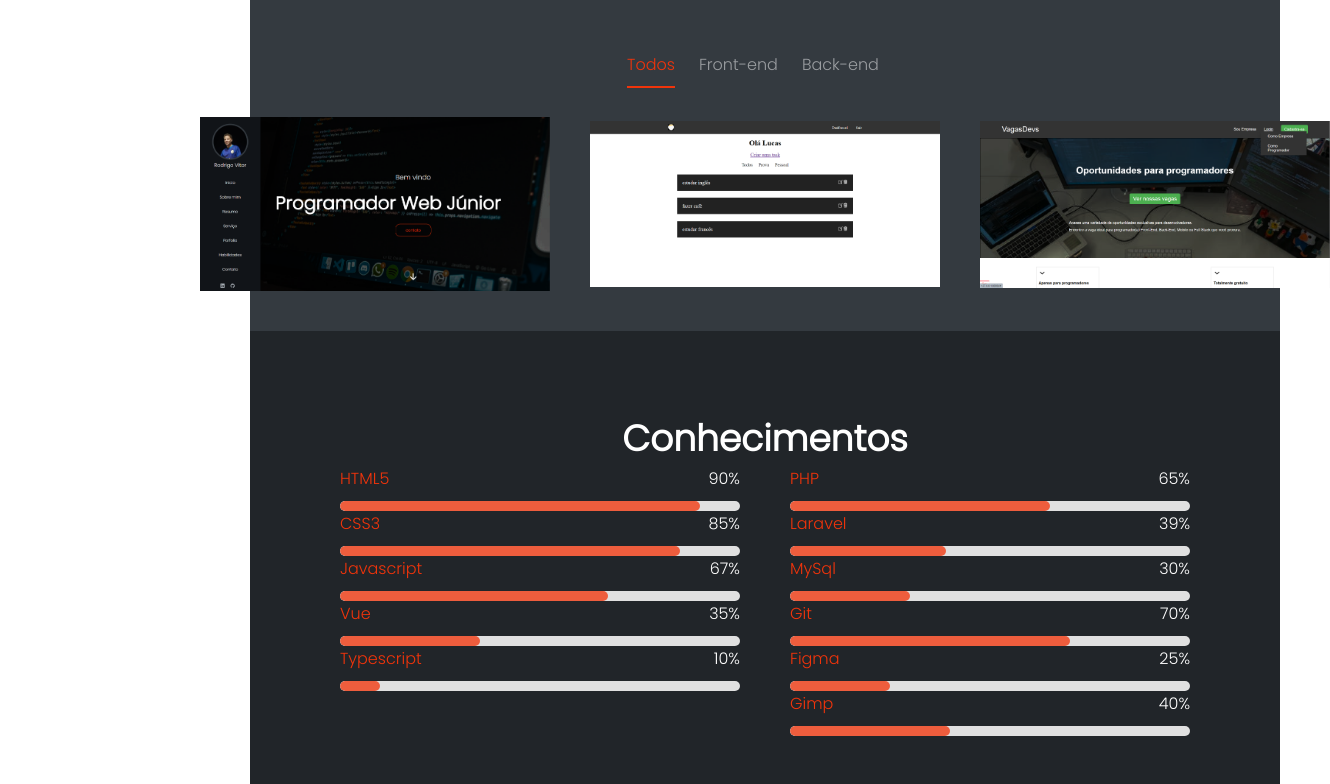
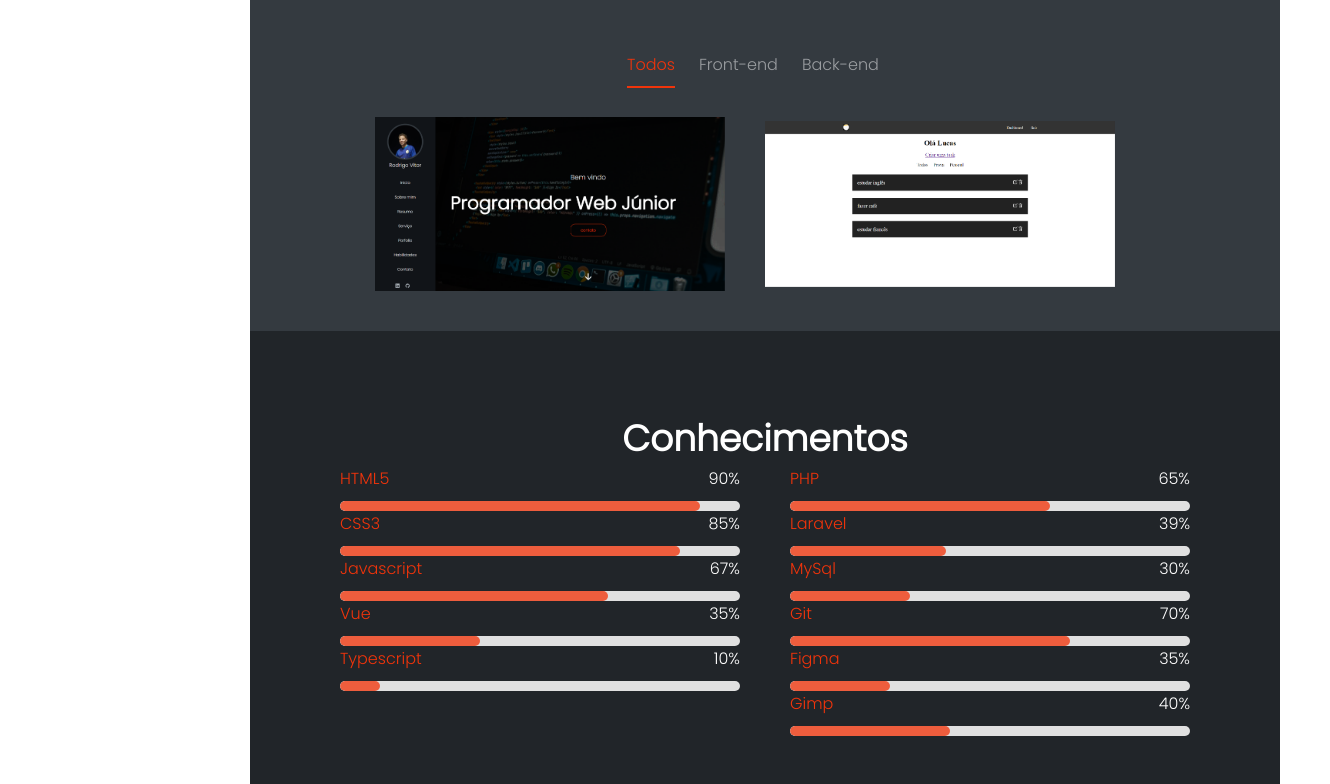
Before and after one commit to RodrigoVitor/Portfolio, a Vue app: page / in a window 1280 px wide. Shown: the part 2936-3720 px from the top of the page, 1330 px wide, since content can reach past the window. Built offline with nearby package versions, Linux system fonts and the light colour scheme.

Commit message:
atualizando portfolio

```diff
--- a/src/components/Portfolio.vue
+++ b/src/components/Portfolio.vue
@@ -15,7 +15,7 @@
                     </div>
                 </div>
             </span>
-            <span @click="openModal('Gerenciador de notas', 'Aplicativo de gerenciamento de notas onde os usuários podem se cadastrar, fazer login e criar, editar e excluir suas notas. As notas podem ser organizadas por categorias, permitindo que os usuários mantenham suas informações organizadas e acessíveis.', ['HTML, ', 'CSS, ', 'PHP, ', 'LARAVEL, ', 'MySql'], 'Nov 30, 2023', 'notes', true, 'https://github.com/Rodrigo-Vitor/Gerenciador-de-notas', 'https://gerenciador-de-notas-production.up.railway.app/')">
+            <span @click="openModal('Gerenciador de notas', 'Aplicativo de gerenciamento de notas onde os usuários podem se cadastrar, fazer login e criar, editar e excluir suas notas. As notas podem ser organizadas por categorias, permitindo que os usuários mantenham suas informações organizadas e acessíveis.', ['HTML, ', 'CSS, ', 'PHP, ', 'LARAVEL, ', 'MySql'], 'Nov 30, 2023', 'notes', true, 'https://github.com/Rodrigo-Vitor/Gerenciador-de-notas', null)">
                 <div class="links-todos-card">
                     <img src="../assets/notes.png" alt="Portfolio">
                     <div>
@@ -23,14 +23,14 @@
                     </div>
                 </div>
             </span>
-            <span @click="openModal('Vagas Devs', 'Plataforma web projetada para simplificar a busca e candidatura a oportunidades de emprego para programadores.', ['HTML, ', 'CSS, ', 'PHP, ', 'LARAVEL, ', 'MySql'], 'Nov 30, 2023', 'vagas', false, 'https://github.com/Rodrigo-Vitor/Vagas-Devs', null)">
+            <!-- <span @click="openModal('Vagas Devs', 'Plataforma web projetada para simplificar a busca e candidatura a oportunidades de emprego para programadores.', ['HTML, ', 'CSS, ', 'PHP, ', 'LARAVEL, ', 'MySql'], 'Nov 30, 2023', 'vagas', false, 'https://github.com/Rodrigo-Vitor/Vagas-Devs', null)">
                 <div class="links-todos-card">
                     <img src="../assets/vagas-dev.png" alt="Portfolio">
                     <div>
                         <p>Vagas Devs <span>Back end</span></p>
                     </div>
                 </div>
-            </span>
+            </span> -->
         </div>
         <div class="links-todos" v-if="link == 'front'">
             <span @click="openModal('Portfolio', 'Este é o meu portfólio, criado com o objetivo de destacar e compartilhar minha experiência, demonstrando meu conjunto de habilidades e proporcionando uma breve visão sobre quem eu sou.', ['HTML, ', 'CSS, ', 'VUE'], 'Dez 03, 2023', 'portfolio', true, 'https://github.com/Rodrigo-Vitor/portfolio', 'https://rodrigovitor.netlify.app')">
@@ -43,7 +43,7 @@
             </span>
         </div>
         <div class="links-todos" v-if="link == 'back'">
-            <span @click="openModal('Gerenciador de notas', 'Aplicativo de gerenciamento de notas onde os usuários podem se cadastrar, fazer login e criar, editar e excluir suas notas. As notas podem ser organizadas por categorias, permitindo que os usuários mantenham suas informações organizadas e acessíveis.', ['HTML, ', 'CSS, ', 'PHP, ', 'LARAVEL, ', 'MySql'], 'Nov 30, 2023', 'notes', true, 'https://github.com/Rodrigo-Vitor/Gerenciador-de-notas', 'https://gerenciador-de-notas-production.up.railway.app/')">
+            <span @click="openModal('Gerenciador de notas', 'Aplicativo de gerenciamento de notas onde os usuários podem se cadastrar, fazer login e criar, editar e excluir suas notas. As notas podem ser organizadas por categorias, permitindo que os usuários mantenham suas informações organizadas e acessíveis.', ['HTML, ', 'CSS, ', 'PHP, ', 'LARAVEL, ', 'MySql'], 'Nov 30, 2023', 'notes', true, 'https://github.com/Rodrigo-Vitor/Gerenciador-de-notas', null)">
                 <div class="links-todos-card">
                     <img src="../assets/notes.png" alt="Portfolio">
                     <div>
@@ -51,14 +51,14 @@
                     </div>
                 </div>
             </span>
-            <span @click="openModal('Vagas Devs', 'Plataforma web projetada para simplificar a busca e candidatura a oportunidades de emprego para programadores.', ['HTML, ', 'CSS, ', 'PHP, ', 'LARAVEL, ', 'MySql'], 'Nov 30, 2023', 'vagas', false, 'https://github.com/Rodrigo-Vitor/Vagas-Devs', null)">
+            <!-- <span @click="openModal('Vagas Devs', 'Plataforma web projetada para simplificar a busca e candidatura a oportunidades de emprego para programadores.', ['HTML, ', 'CSS, ', 'PHP, ', 'LARAVEL, ', 'MySql'], 'Nov 30, 2023', 'vagas', false, 'https://github.com/Rodrigo-Vitor/Vagas-Devs', null)">
                 <div class="links-todos-card">
                     <img src="../assets/vagas-dev.png" alt="Portfolio">
                     <div>
                         <p>Vagas Devs <span>Back end</span></p>
                     </div>
                 </div>
-            </span>
+            </span> -->
         </div>
         <CardPortfolio
             :title="title" :info="info" :tecs="tecs" :data="data" :src="src" :finish="finish" :github="github" :site="website"
--- a/src/components/Skill.vue
+++ b/src/components/Skill.vue
@@ -98,7 +98,7 @@
                 <div class="progress-container">
                     <div class="progress-name">
                         <span style="color: #F0340B">Figma</span>
-                        <span style="color: #fff">25%</span>
+                        <span style="color: #fff">35%</span>
                     </div>
                     <div class="progress-bar">
                         <div class="progress-fill" style="width: 25%;"></div>
```
